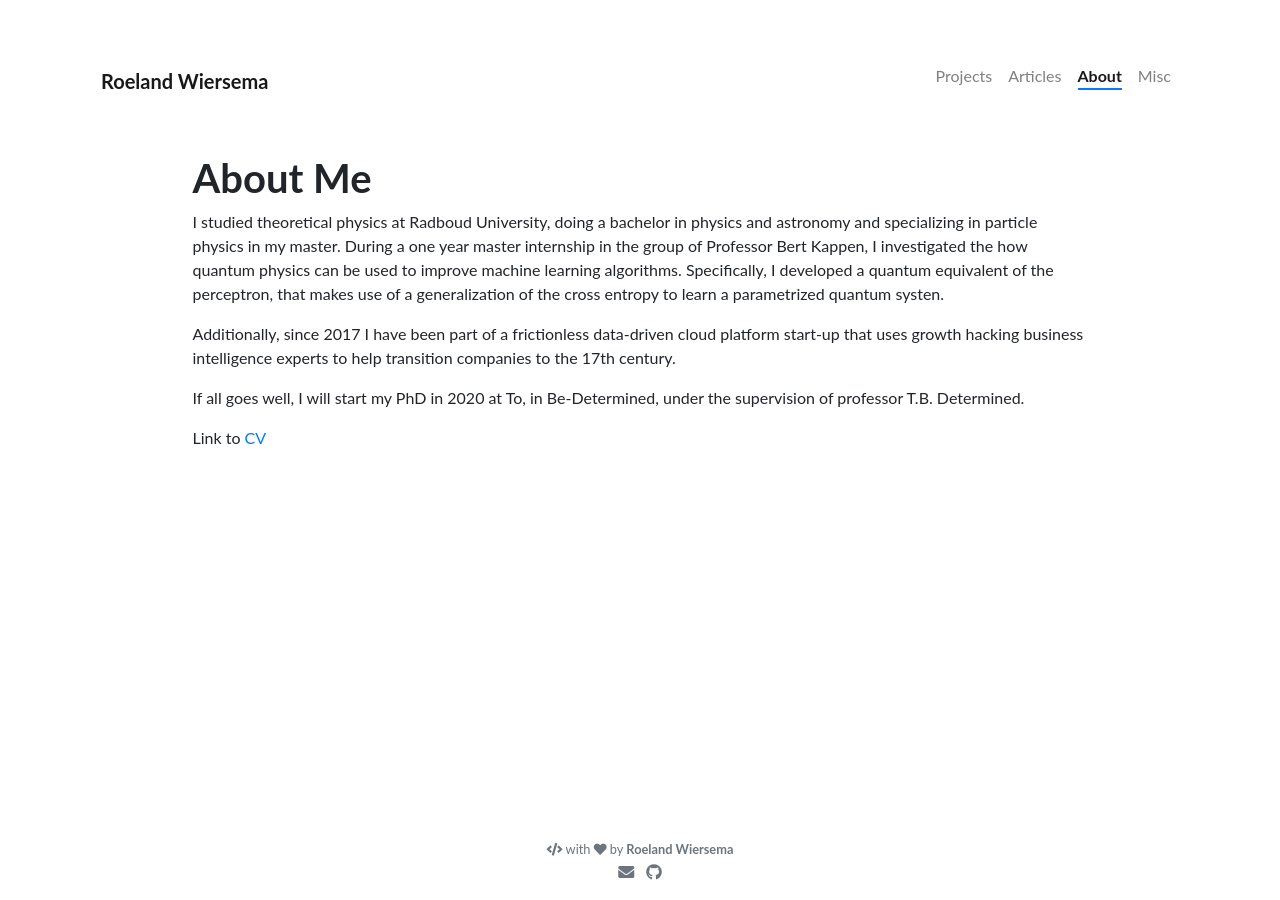
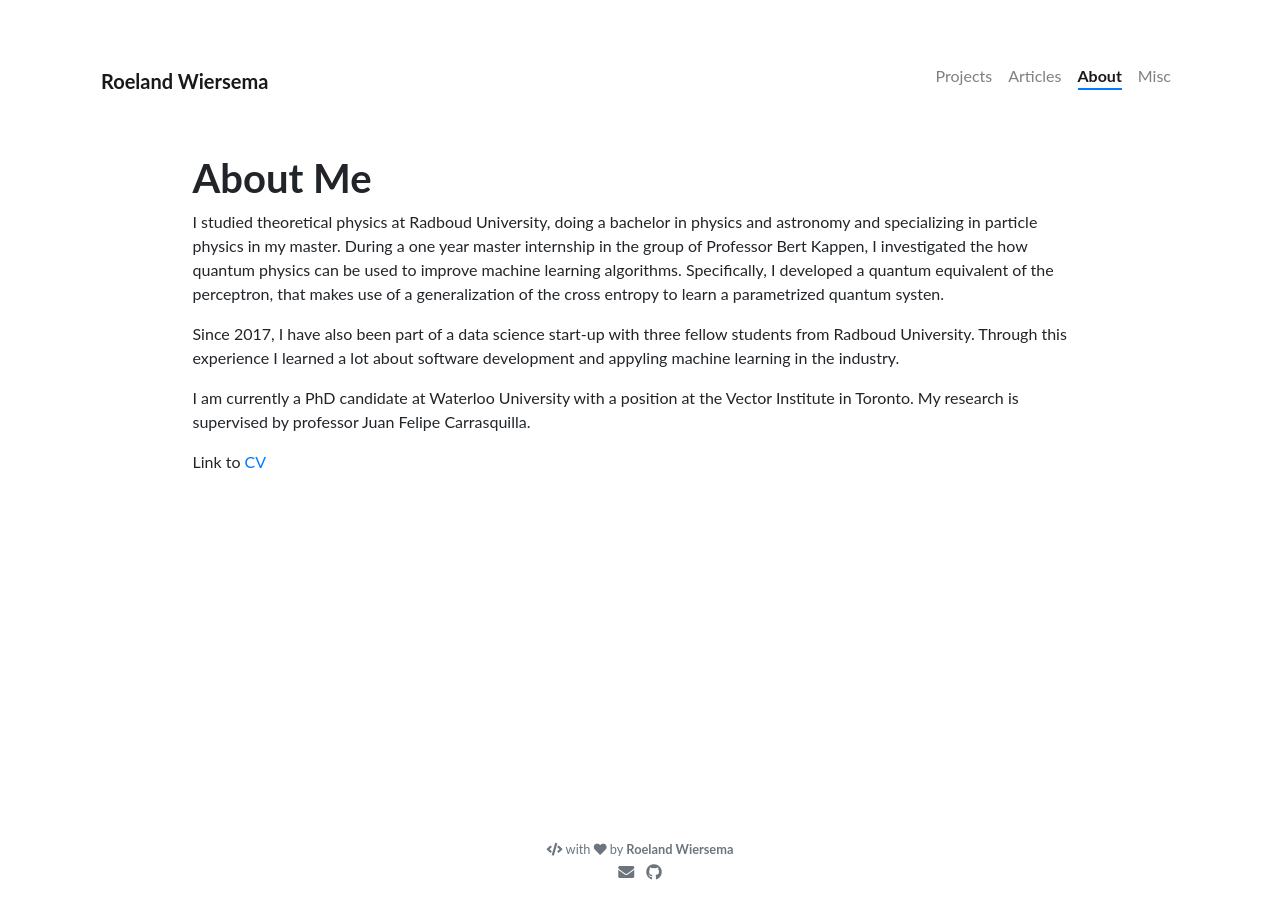
Before and after one commit to therooler/therooler.github.io, a Jekyll site: the page built from pages/about.md, in a window 1280 px wide. Built offline with Jekyll 4.4.1, drawn with Linux system fonts in a browser that asks for light colours; nearby versions of some CDN libraries.

Commit message:
Update personal 2020, first things first.

```diff
--- a/pages/about.md
+++ b/pages/about.md
@@ -13,9 +13,10 @@ I investigated the how quantum physics can be used to improve machine learning a
 quantum equivalent of the perceptron, that makes use of a generalization of the cross entropy to learn a parametrized quantum
 systen.
 
-Additionally, since 2017 I have been part of a frictionless data-driven cloud platform start-up that uses
-growth hacking business intelligence experts to help transition companies to the 17th century.
+Since 2017, I have also been part of a data science start-up with three fellow students from Radboud University.
+Through this experience I learned a lot about software development and appyling machine learning in the industry.
 
-If all goes well, I will start my PhD in 2020 at To, in Be-Determined, under the supervision of professor T.B. Determined.
+I am currently a PhD candidate at Waterloo University with a position at the Vector Institute in Toronto. My research is
+supervised by professor Juan Felipe Carrasquilla.
 
 Link to [CV](/assets/pdf/cv_rwiersema.pdf)
```
Also changed, not shown: assets/images/foto_backup.jpg (added), 7 other files.
